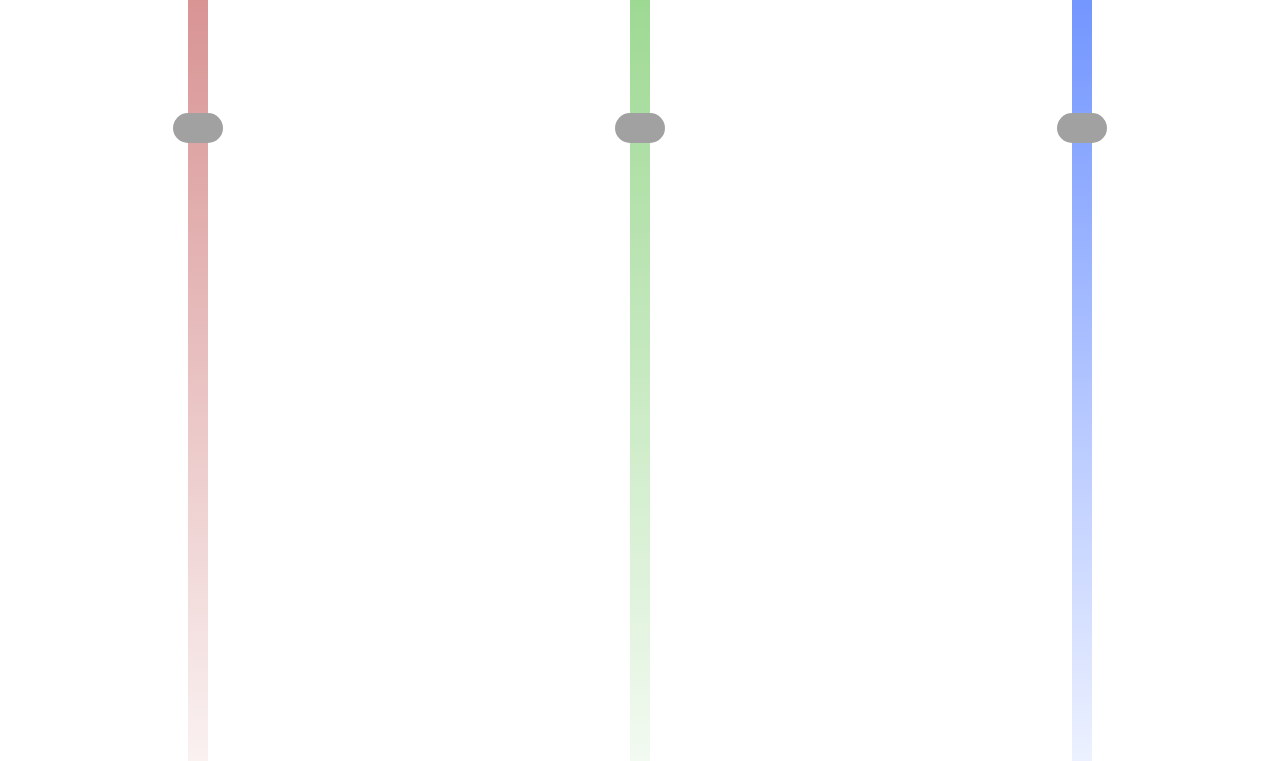
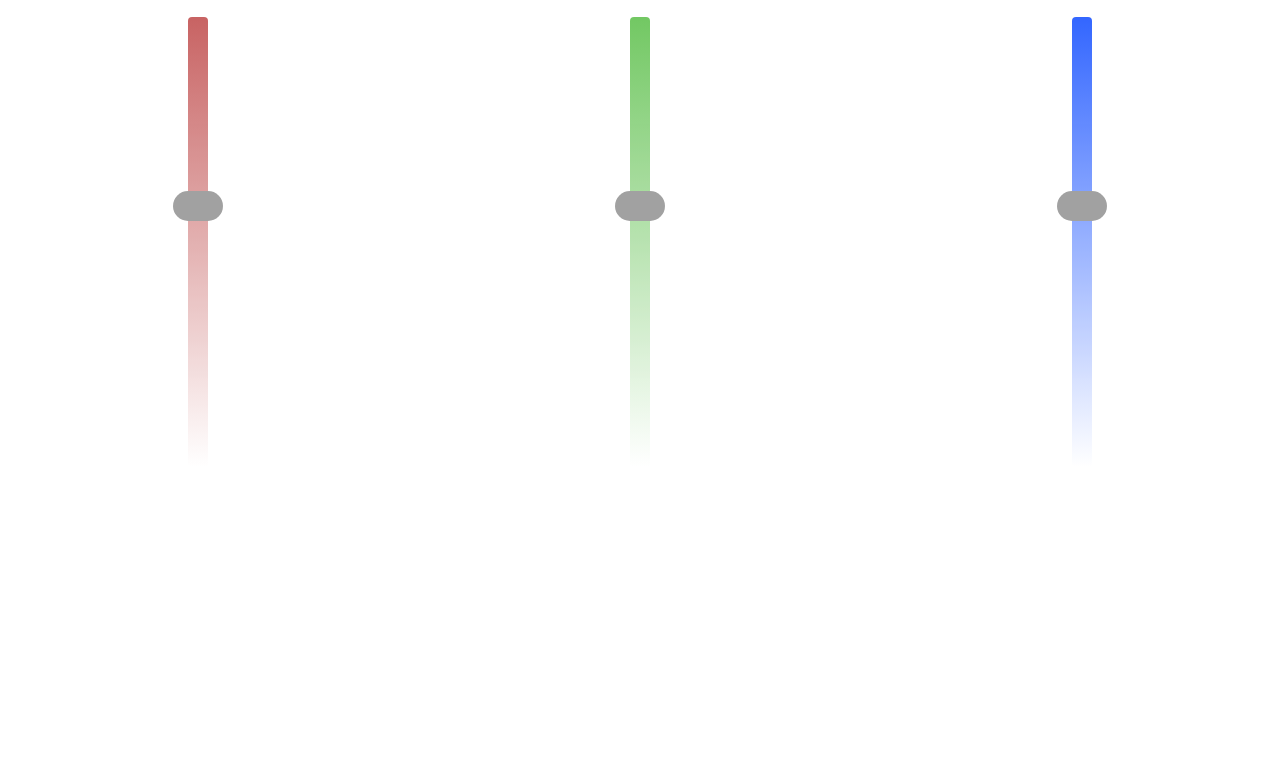
Before and after one commit to YuriiDnistrianskyi/Smart-LED-Strip, a plain HTML site: page Smart-LED/data/index.html in a window 1280 px wide. Shown: the part 131-892 px from the top of the page. After the commit the page ends 800 px from the top, so only its background shows below. Drawn offline with Linux system fonts and the light colour scheme.

Commit message:
mini fix

```diff
--- a/Smart-LED/data/style.css
+++ b/Smart-LED/data/style.css
@@ -42,7 +42,7 @@
     display: flex;
     justify-content: space-between;
     width: 100%;
-    height: 70vh;
+    height: 550px;
 }
 
 .box {
@@ -56,16 +56,17 @@
     display: flex;
     align-items: center;
     justify-content: center;
+    margin-top: 20px;
     flex-grow: 1;
     width: 50%;
-    height: 90%;
+    height: 450px;
 }
 
 .slider {
     -webkit-appearance: none;
     appearance: none;
     position: absolute;
-    width: 100%;
+    width: 450px;
     height: 20px;
     border-radius: 4px;
     outline: none;
```
Also changed, not shown: 5 other files.
